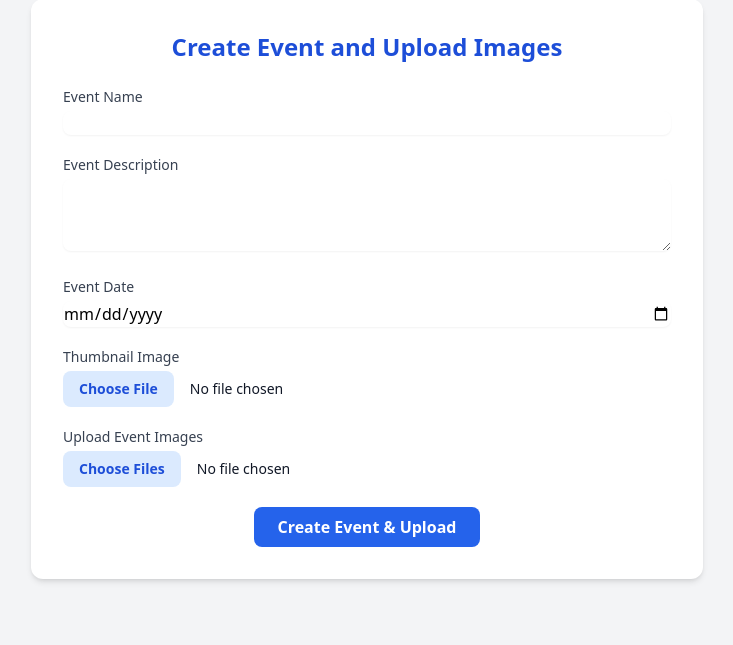
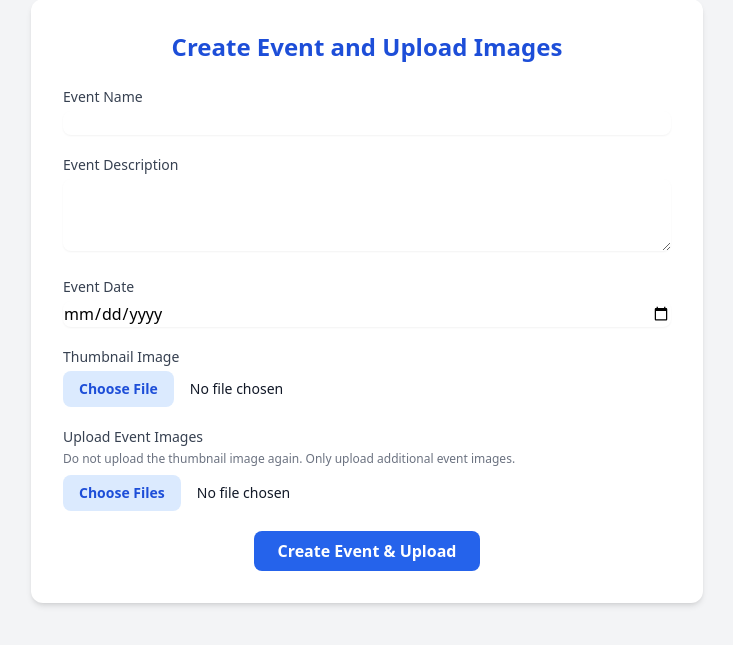
Before and after one commit to jawad-farooqi/sgth-site-codeigniter, a CodeIgniter 4 app: the page made by app/Views/admin/gallery/create_event.php in a window 1280 px wide. Shown: the part 41-686 px from the top of the page, without its empty margins (273-1006 px from the left). Run offline with PHP 8.4 and a stand-in for CodeIgniter, Linux system fonts and the light colour scheme; the template is opened without the code that fills it, so the values that code supplies are empty; some libraries are stand-ins or nearby versions.

Commit message:
complete: add event and event images

```diff
--- a/app/Views/admin/gallery/create_event.php
+++ b/app/Views/admin/gallery/create_event.php
@@ -57,6 +57,9 @@
 
         <div>
             <label class="block text-sm font-medium text-gray-700 mb-1">Upload Event Images</label>
+                <p class="text-xs text-gray-500 mb-2">
+                    Do not upload the thumbnail image again. Only upload additional event images.
+                </p>
             <input type="file" name="images[]" multiple required class="block w-full text-sm text-gray-900 file:mr-4 file:py-2 file:px-4 file:rounded-lg file:border-0 file:text-sm file:font-semibold file:bg-blue-100 file:text-blue-700 hover:file:bg-blue-200">
         </div>
 
```
